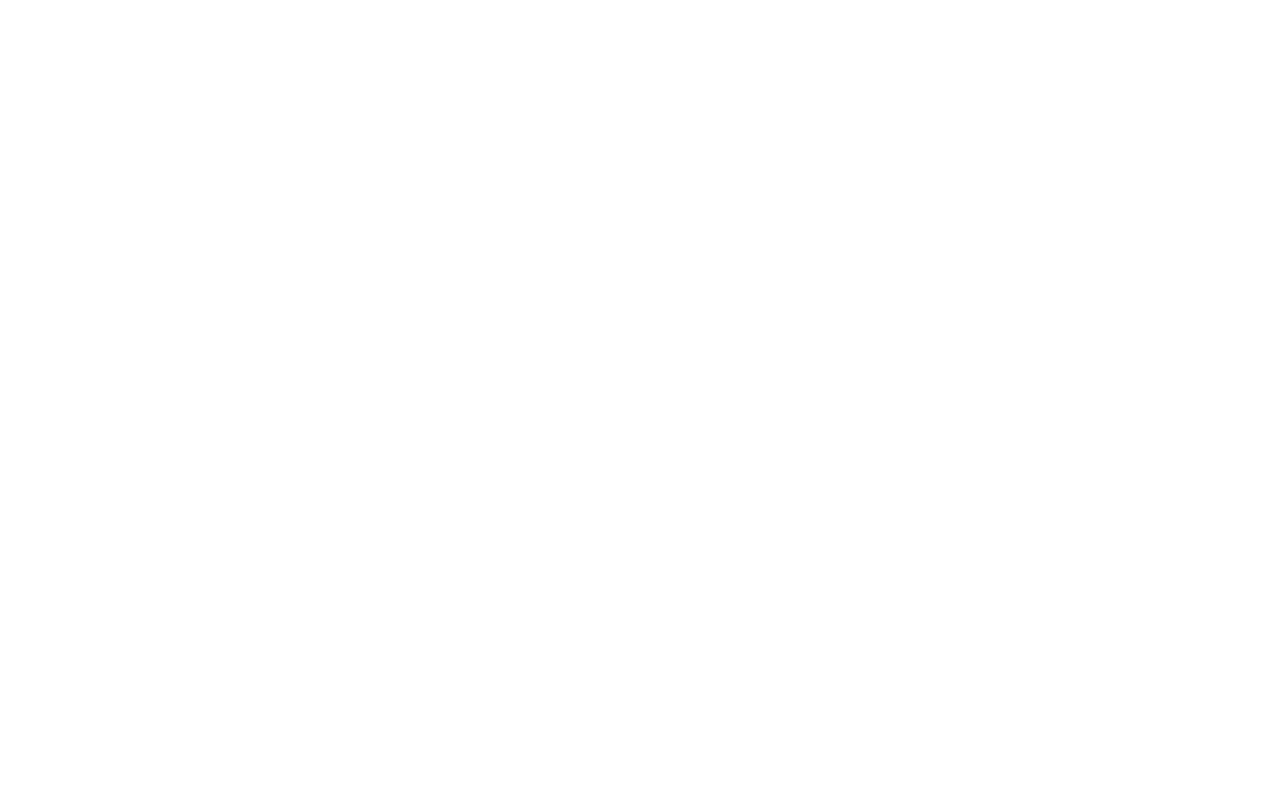
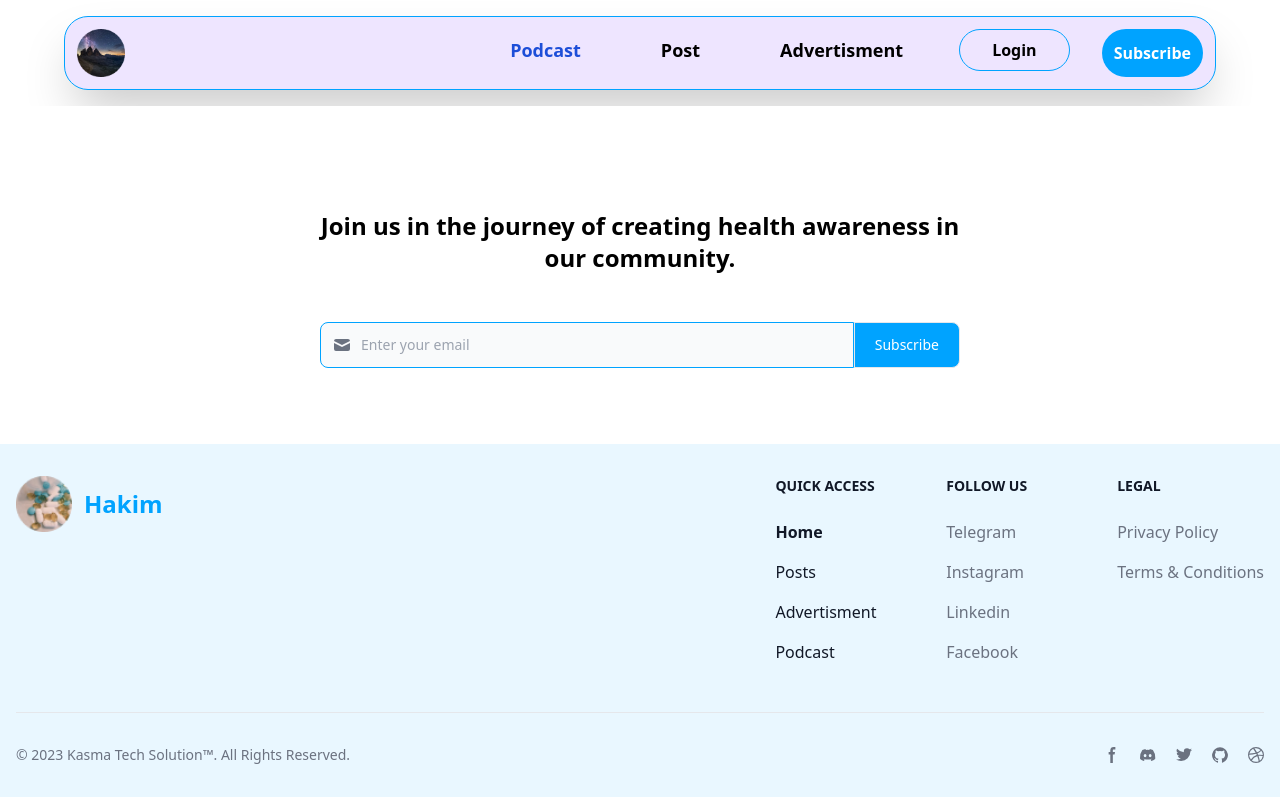
Before and after one commit to adnan4k/Hakim_web, a React (Create React App) app in the folder client/: page /subscription in a window 1280 px wide. Before the commit this address had no page. Built offline with nearby package versions, Linux system fonts and the light colour scheme.

Commit message:
navbar linked to sub

```diff
--- a/client/src/App.js
+++ b/client/src/App.js
@@ -7,6 +7,7 @@ import Login from './pages/dashboard/Login';
 import PostTable from './pages/tables/PostTable';
 import AdsTable from './pages/tables/AdsTable';
 import SubscriptionTable from './pages/tables/SubscriptionTable';
+import Subscription from './components/Subscription';
 
 function App() {
 
@@ -22,6 +23,7 @@ function App() {
           <Route path="/post" element={<PostTable />} />
           <Route path="/ads" element={<AdsTable />} />
           <Route path="/sub" element={<SubscriptionTable />} />
+          <Route path="/subscription" element={<Subscription />} />
         </Routes>
       </BrowserRouter>
     </div>
--- a/client/src/components/Navbar.jsx
+++ b/client/src/components/Navbar.jsx
@@ -79,14 +79,16 @@ function Navbar() {
                   </a>
                 </li>
               </Link>
-              <li className="px-3 rounded-full text-center bg-[#00A3FF]">
+              <Link to='/subscription'>
+              <li className="px-3 py-[0.2px] rounded-full text-center bg-[#00A3FF]">
                 <a
-                  href="/"
+                  href="/subscription"
                   className="block text-[16px] my-3 py-2 px-3  text-white font-bold rounded hover:bg-gray-100 md:hover:bg-transparent md:border-0 md:hover:text-blue-700 md:p-0 dark:text-white md:dark:hover:text-blue-500 dark:hover:bg-gray-700 dark:hover:text-white md:dark:hover:bg-transparent"
                 >
                   Subscribe
                 </a>
               </li>
+              </Link>
             </ul>
           </div>
         </div>
--- a/client/src/components/Subscription.jsx
+++ b/client/src/components/Subscription.jsx
@@ -1,15 +1,19 @@
 import axios from 'axios';
 import React, { useState } from "react";
-
+import Navbar from './Navbar';
+import Footer from './Footer';
+import {useNavigate,useLocation} from "react-router-dom"
 function Subscription() {
     const [emailData, setEmailData] = useState({ email: '' });
-
-  const handleSubmit = async(e) =>{
+    const navigate = useNavigate()
+    const location = useLocation()
+    const handleSubmit = async(e) =>{
     e.preventDefault();
         try {
             console.log(emailData)
             const response = await axios.post('http://localhost:4000/sub/create-sub', emailData);
             setEmailData({email:""})
+            navigate('/')
                console.log(response.data)
         } catch (error) {
             console.log(error)
@@ -26,6 +30,7 @@ function Subscription() {
 
   return (
     <div>
+       {location.pathname === '/' ? '' :<Navbar />}
       <section className="bg-white dark:bg-gray-900">
         <div className="py-8 px-4 mx-auto max-w-screen-xl lg:py-16 lg:px-6">
           <div className="mx-auto max-w-screen-md sm:text-center">
@@ -75,6 +80,7 @@ function Subscription() {
           </div>
         </div>
       </section>
+      {location.pathname === '/' ? '' :<Footer />}
     </div>
   );
 }
--- a/client/src/index.css
+++ b/client/src/index.css
@@ -1,3 +1,7 @@
+body{
+    overflow-x: hidden;
+}
+
 /*
 @tailwind base;
 @tailwind components;
--- a/client/src/pages/front/Home.jsx
+++ b/client/src/pages/front/Home.jsx
@@ -43,7 +43,7 @@ function Home() {
       <div id="podcast">
         <Podcas />
       </div>
-      <div id="#sub">
+      <div id="#subs">
         <Subscription />
       </div>
       <div>
```
